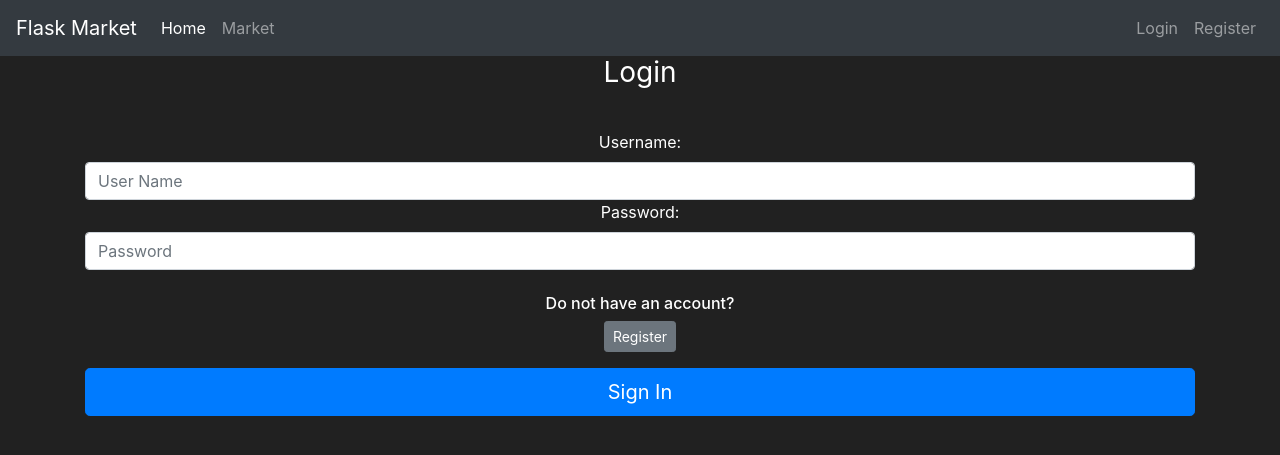
After one commit to parreirahenrique/flask-market, a Flask app: page /login in a window 1280 px wide. The commit adds this page. Shown: the top 455 px of the page. Run offline with Flask 3, Linux system fonts and the light colour scheme.

Commit message:
only hashed passwords are now stored in the database and started to work on the login page logic

```diff
--- a/market/__init__.py
+++ b/market/__init__.py
@@ -1,10 +1,12 @@
 from flask import Flask
 from flask_sqlalchemy import SQLAlchemy
+from flask_bcrypt import Bcrypt
 
 app = Flask(__name__)
 app.config['SQLALCHEMY_DATABASE_URI'] = f"sqlite:///'market.db'"
 app.config['SECRET_KEY'] = '4599d342efd75b01713b4744'
 db = SQLAlchemy()
 db.init_app(app)
+bcrypt = Bcrypt(app)
 
 from market import routes
--- a/market/forms.py
+++ b/market/forms.py
@@ -19,3 +19,8 @@ class RegisterUser(FlaskForm):
     password = PasswordField(label='Password:', validators=[Length(min=6), DataRequired()])
     password_validation = PasswordField(label='Confirm Password:', validators=[EqualTo('password'), DataRequired()])
     submit = SubmitField(label='Create Account')
+
+class LoginUser(FlaskForm):
+    username = StringField(label='Username:', validators=[DataRequired()])
+    password = PasswordField(label='Password:', validators=[DataRequired()])
+    submit = SubmitField(label='Sign In')
--- a/market/routes.py
+++ b/market/routes.py
@@ -1,7 +1,7 @@
 from market import app, db
 from flask import render_template, redirect, url_for, flash
 from market.models import User, Item
-from market.forms import RegisterUser
+from market.forms import RegisterUser, LoginUser
 
 @app.route('/')
 @app.route('/home')
@@ -29,8 +29,19 @@ def register_page():
             )
         db.session.add(submited_user)
         db.session.commit()
-        return redirect(url_for('market_page'))
+        return redirect(url_for('home_page'))
     if form.errors != {}:
         for error in form.errors.values():
             flash(f'There was an error while creating a new user: {error}', category='danger')
     return render_template('register.html', form=form)
+
+@app.route('/login', methods=['GET', 'POST'])
+def login_page():
+    form = LoginUser()
+    if form.validate_on_submit():
+        signed_in_user = User(
+            username=form.username.data,
+            password=form.password.data
+            )
+        return redirect(url_for('market_page'))
+    return render_template('login.html', form=form)
--- a/market/templates/base.html
+++ b/market/templates/base.html
@@ -30,7 +30,7 @@
             </ul>
             <ul class="navbar-nav">
                 <li class="nav-item">
-                    <a class="nav-link" href="#">Login</a>
+                    <a class="nav-link" href="{{ url_for('login_page') }}">Login</a>
                 </li>
                 <li class="nav-item">
                     <a class="nav-link" href="{{ url_for('register_page') }}">Register</a>
--- /dev/null
+++ b/market/templates/login.html
@@ -0,0 +1,34 @@
+{% extends 'base.html' %}
+
+{% block title %}
+    Login Page
+{% endblock %}
+
+{% block content %}
+    <body class="text-center">
+        <div class="container">
+            <form method="POST" class="form-signin" style="color:white">
+                {{ form.hidden_tag() }}
+                <h1 class="h3 mb-3 font-weight-normal">
+                    Login
+                </h1>
+                <br>
+                {{ form.username.label() }}
+                {{ form.username(class="form-control", placeholder="User Name") }}
+
+                {{ form.password.label() }}
+                {{ form.password(class="form-control", placeholder="Password") }}
+
+                <br>
+
+                <div class="checkbox mb-3">
+                   <h6>Do not have an account?</h6>
+                   <a class="btn btn-sm btn-secondary" href="{{ url_for('register_page') }}">Register</a>
+                </div>
+
+                {{ form.submit(class="btn btn-lg btn-block btn-primary") }}
+
+            </form>
+        </div>
+    </body>
+    {% endblock %}
--- a/market/templates/register.html
+++ b/market/templates/register.html
@@ -29,6 +29,11 @@
 
                 <br>
 
+                <div class="checkbox mb-3">
+                    <h6>Already have an account?</h6>
+                    <a class="btn btn-sm btn-secondary" href="{{ url_for('login_page') }}">Login</a>
+                </div>
+
                 {{ form.submit(class="btn btn-lg btn-block btn-primary") }}
             </form>
         </div>
--- a/market/templates/user.html
+++ b/market/templates/user.html
@@ -12,6 +12,7 @@
                 <th scope="col">ID</th>
                 <th scope="col">User Name</th>
                 <th scope="col">E-mail</th>
+                <th scope="col">Balance</th>
             </tr>
         </thead>
         <tbody>
@@ -21,6 +22,7 @@
                     <td>{{ user.id }}</td>
                     <td>{{ user.username }}</td>
                     <td>{{ user.email }}</td>
+                    <td>{{ user.balance }}</td>
                 </tr>
             {% endfor %}
         </tbody>
--- a/requirements.txt
+++ b/requirements.txt
@@ -1,9 +1,11 @@
+bcrypt==4.0.1
 blinker==1.6.2
 click==8.1.3
 colorama==0.4.6
 dnspython==2.3.0
 email-validator==2.0.0.post2
 Flask==2.3.2
+Flask-Bcrypt==1.0.1
 Flask-SQLAlchemy==3.0.3
 Flask-WTF==1.1.1
 greenlet==2.0.2
```
Also changed, not shown: market/models.py (+10 -2 lines), 1 other file.
